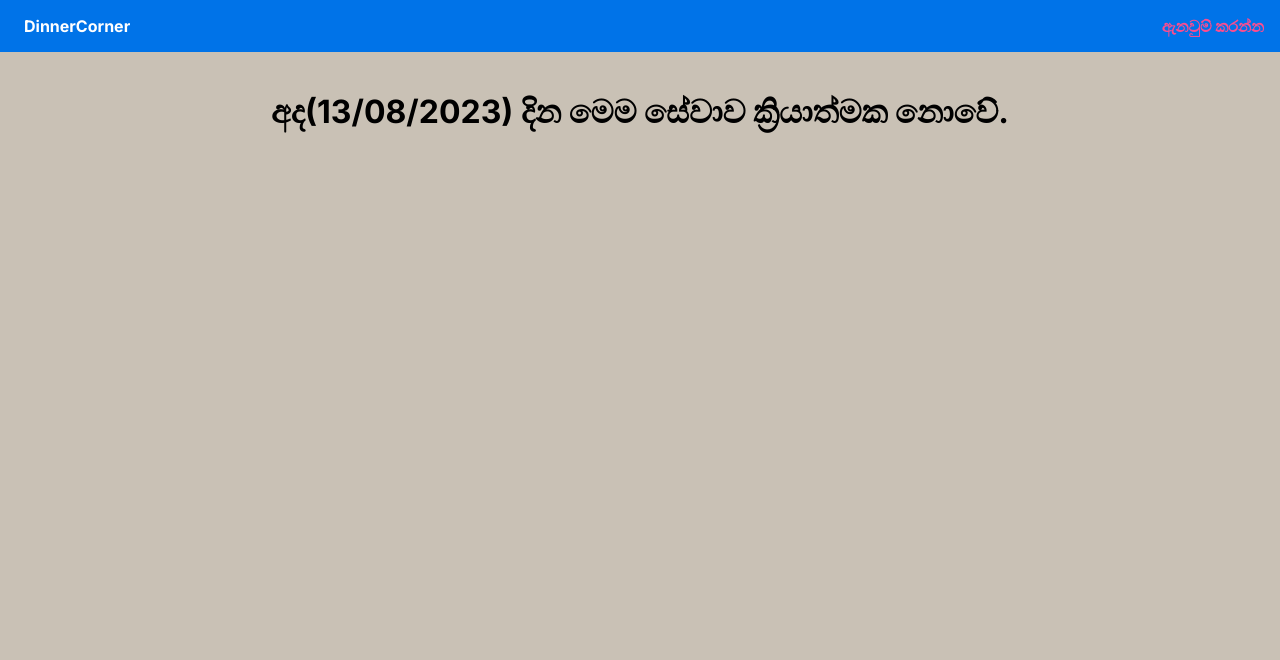
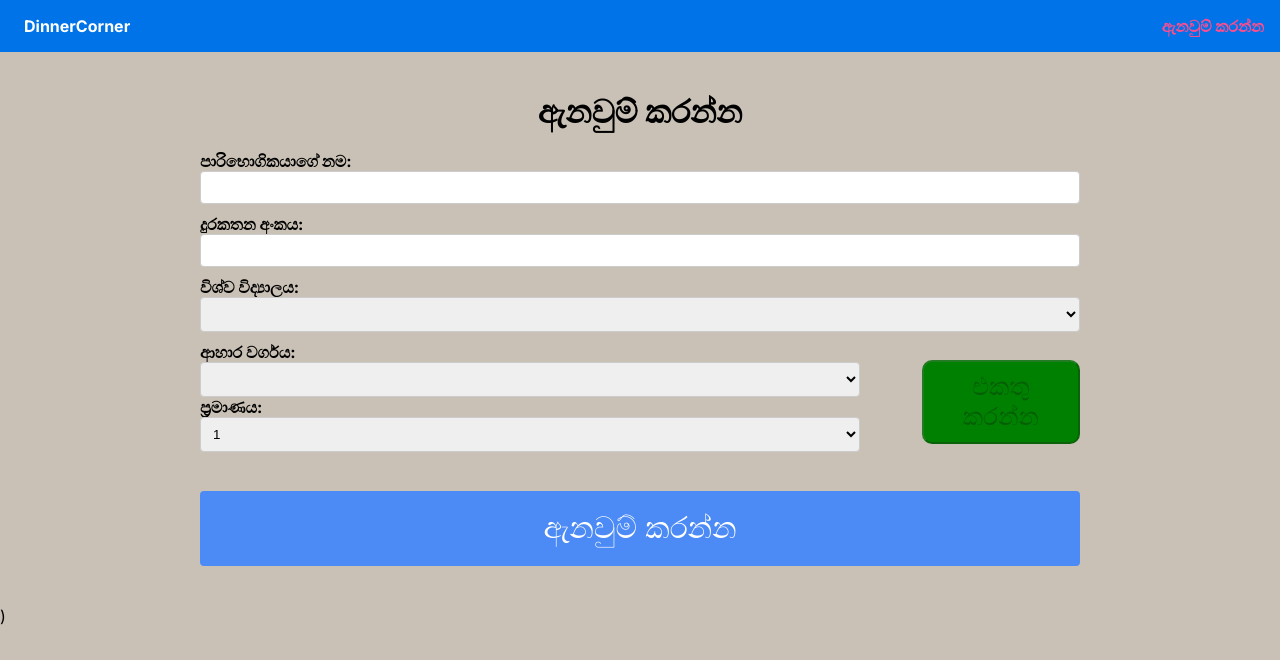
Before and after one commit to Yasith-Heshan/Dinner-Corner, a Next.js app: page /ordernow in a window 1280 px wide. Shown: the top 660 px of the page. Built offline with nearby package versions, Linux system fonts and the light colour scheme.

Commit message:
orderform

```diff
--- a/src/app/ordernow/page.jsx
+++ b/src/app/ordernow/page.jsx
@@ -129,11 +129,11 @@ const OrderNow = () => {
 
     };
 
-    return (
-      <div className={styles.container}>
-          <h1 className={styles.heading}>අද(13/08/2023) දින මෙම සේවාව ක්‍රියාත්මක නොවේ.</h1>
-      </div>
-    );
+    // return (
+    //   <div className={styles.container}>
+    //       <h1 className={styles.heading}>අද(13/08/2023) දින මෙම සේවාව ක්‍රියාත්මක නොවේ.</h1>
+    //   </div>
+    // );
 
     return (
         <>
```
